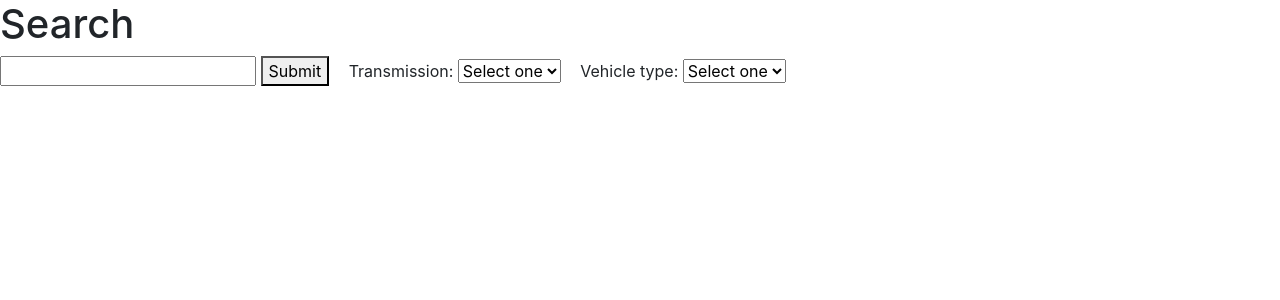
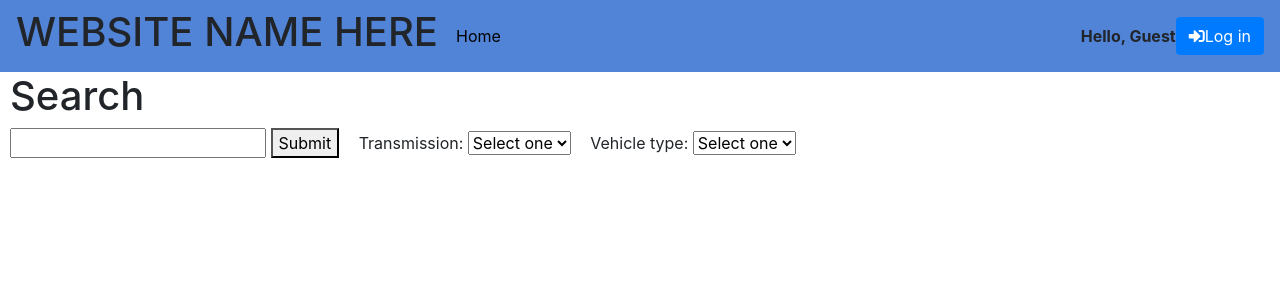
Before and after one commit to jabernall24/CST-336-Group-Project, a PHP site: page /search.php in a window 1280 px wide. Shown: the top 300 px of the page. Run offline with PHP 8.4, Linux system fonts and the light colour scheme; data that the repository does not hold is empty; some libraries are stand-ins or nearby versions.

Commit message:
Search update

```diff
--- a/api/searchCars.php
+++ b/api/searchCars.php
@@ -9,7 +9,7 @@ $namedParameters = array();
 $sql = "SELECT * FROM cars WHERE 1"; //Retrieves ALL records
 
 if (!empty($q)) { //user entered a product keyword
-    $sql .=  " AND make LIKE :search OR model LIKE :search";
+    $sql .=  " AND make LIKE :search OR model LIKE :search OR year LIKE :search";
     $namedParameters[":search"] = "%$q%";
 }
 
--- a/css/searchStyles.css
+++ b/css/searchStyles.css
@@ -3,6 +3,8 @@
 }
 .cardetails{
     font-size:1.2em;
+    padding-right:10px;
+    padding-bottom:20px;
 }
 .carpic,.cardetails,.carname{
     display: inline-block;
@@ -10,3 +12,14 @@
 .Text{
     padding-left: 15px;
 }
+.navbar-expand-lg {
+    width: 100%;
+    background-color: #5184d6;
+}
+.nav-link {
+    color: black;
+    padding-left: 20px;
+}
+div,#title{
+    padding-left: 10px;
+}
--- a/search.php
+++ b/search.php
@@ -1,16 +1,35 @@
+<?php
+    include 'loadHeader.php';
+?>
 <!DOCTYPE html>
 <html>
     <head>
         <title> Search </title>
+        <!--jquery-->
         <script src="https://ajax.googleapis.com/ajax/libs/jquery/1.10.2/jquery.min.js"></script>
-          <link rel="stylesheet" href="https://stackpath.bootstrapcdn.com/bootstrap/4.3.1/css/bootstrap.min.css" integrity="sha384-ggOyR0iXCbMQv3Xipma34MD+dH/1fQ784/j6cY/iJTQUOhcWr7x9JvoRxT2MZw1T" crossorigin="anonymous">
-           <link href="css/searchStyles.css" rel="stylesheet" type="text/css" />
+        <!--styles-->
+        <link href="css/searchStyles.css" rel="stylesheet" type="text/css" />
+        <!--bootstrap-->
+        <link rel="stylesheet" href="https://stackpath.bootstrapcdn.com/bootstrap/4.3.1/css/bootstrap.min.css" integrity="sha384-ggOyR0iXCbMQv3Xipma34MD+dH/1fQ784/j6cY/iJTQUOhcWr7x9JvoRxT2MZw1T" crossorigin="anonymous">
+        <script src="https://stackpath.bootstrapcdn.com/bootstrap/4.3.1/js/bootstrap.min.js" integrity="sha384-JjSmVgyd0p3pXB1rRibZUAYoIIy6OrQ6VrjIEaFf/nJGzIxFDsf4x0xIM+B07jRM" crossorigin="anonymous"></script>
+        <!--Font-->
+        <link rel="stylesheet" href="https://use.fontawesome.com/releases/v5.8.1/css/all.css" integrity="sha384-50oBUHEmvpQ+1lW4y57PTFmhCaXp0ML5d60M1M7uH2+nqUivzIebhndOJK28anvf" crossorigin="anonymous">
     <script>
     /* global $  */
         getCarInfo();
+
         function cartAdd(id){
-        // TODO: CART ADD... for now it'll just display the ID of the object being placed.
+        // TODO: CART ADD... for now it'll just display the ID of the object being placed and toggle between remove and add.
+        if($("#"+id).text().trim() == "Add to cart!"){
+            /*** TODO: Make this add to cart ***/
+            $("#"+id).html("Remove from cart!")
+        }
+        else if($("#"+id).text().trim() == "Remove from cart!"){
+            /*** TODO: Make this remove from cart ***/
+            $("#"+id).html("Add to cart!")
+        }
             alert(id);
+
         }
         function getCarInfo() {
         $.ajax({
@@ -23,8 +42,7 @@
                 $("#cars").append("<div class = 'carDiv'><img class = 'carpic' src='" + data[i]["image"] + "' alt = 'car' height='100' width='115' /> ");
                 $("#cars").append("<span class = 'carname'>" + data[i]["make"] + " " + data[i]["model"] + " " + data[i]["year"] + "</span>" + "<br>" );
                 $("#cars").append("<span class = 'cardetails'>" + "Type: " + data[i]["type"] + ",  Color: " + data[i]["color"] + ",  Transmission: " + data[i]["transmission"] + ",  Odometer: " + data[i]["odometer"] + ",  Price: $" + data[i]["price"] + " " + "</span>");
-                $("#cars").append("<button class = 'buttons' id ='" + data[i]["carId"] + "' onclick ='" + "cartAdd(" + data[i]["carId"]+")" + "'> Add to cart!</button></div> <br>");
-                // TODO: make cart button connect to cart
+                $("#cars").append("<button class = 'buttons' id ='" + data[i]["carId"] + "' onclick ='" + "cartAdd(" + data[i]["carId"]+")" + "'> Add to cart! </button></div> <br>");
 
             }
             }
@@ -56,7 +74,21 @@
     </script>
     </head>
     <body>
-        <h1> Search </h1>
+    <nav class="navbar navbar-expand-lg">
+            <h1 id="websiteName">WEBSITE NAME HERE</h1>
+
+            <div class="collapse navbar-collapse" id="navbarSupportedContent">
+                <ul class="navbar-nav mr-auto">
+                    <li class="nav-item">
+                        <a class="nav-link" href="index.php">Home</a>
+                    </li>
+                    <?=isAdmin()?>
+                </ul>
+            </div>
+            <?=displayNavButtons()?>
+        </nav>
+
+        <h1 id = "title"> Search </h1>
         <div id = "submitArea">
         <input type="text" id = "query">
         <button id="submit">Submit</button>
@@ -77,5 +109,6 @@
         </div>
         <br>
         <div id = "cars"></div>
+
     </body>
 </html>
```
